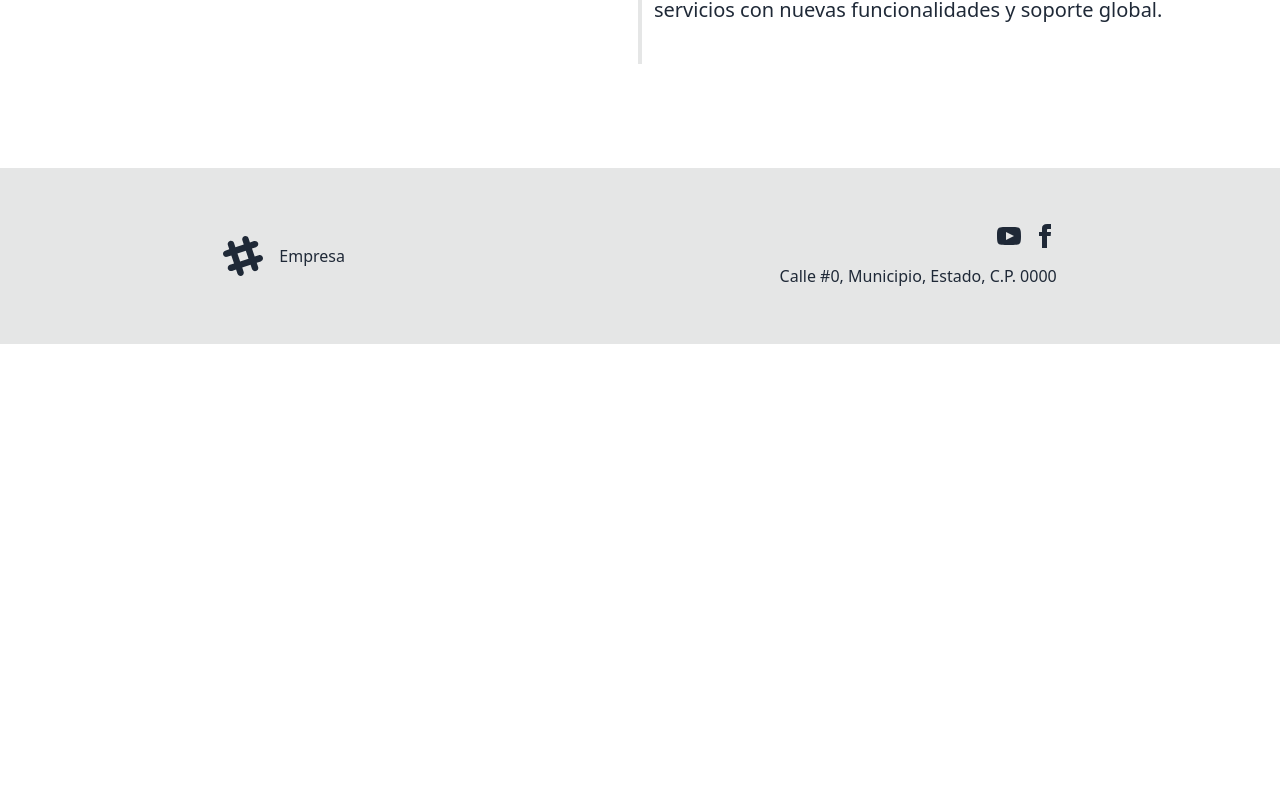
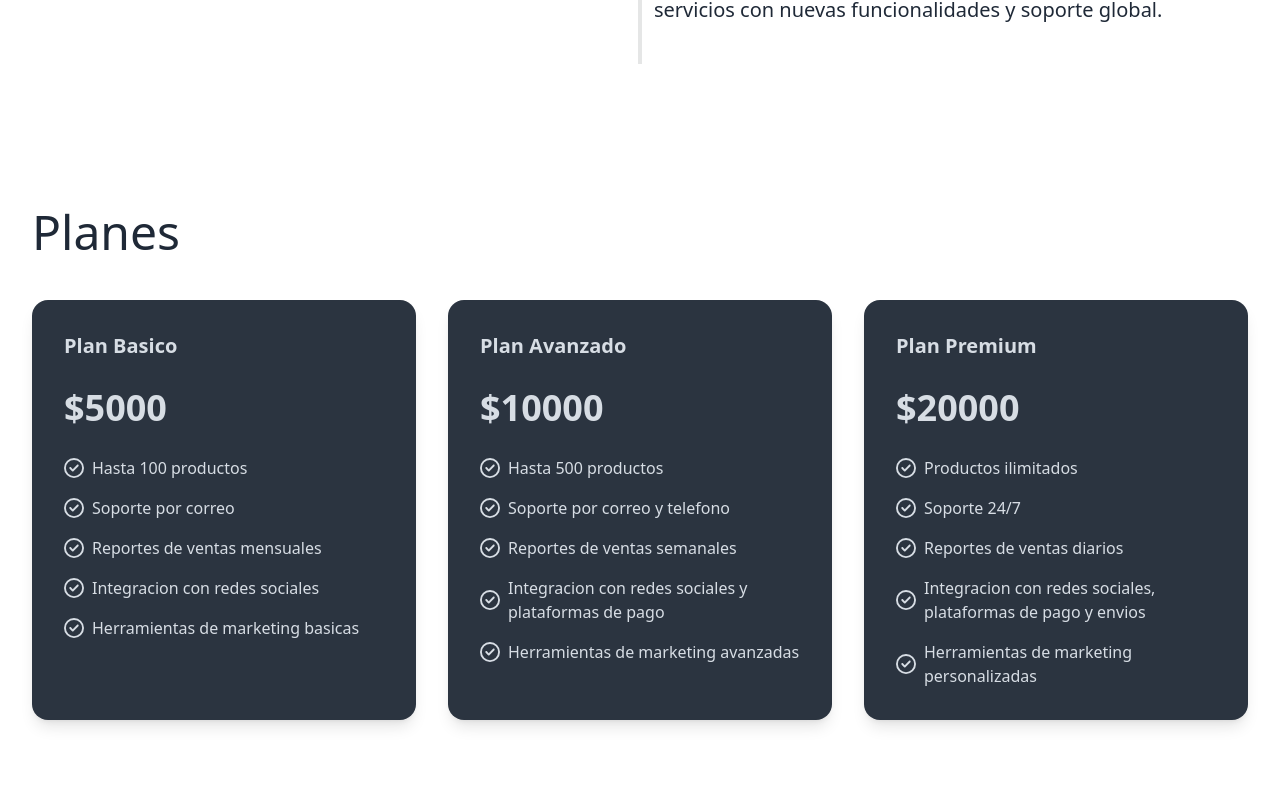
Before and after one commit to javier-rosales/tailwind-test, a React (Vite) app: page / in a window 1280 px wide. Shown: the part 4312-5120 px from the top of the page. Before the commit the page ends 4656 px from the top, so only its background shows below. Built offline with nearby package versions, Linux system fonts and the light colour scheme.

Commit message:
Add component: PlanCard

```diff
--- a/src/components/Home.jsx
+++ b/src/components/Home.jsx
@@ -5,6 +5,8 @@ import UserReviewCard from './UserReviewCard'
 import Card from './Card'
 import Timeline from './Timeline'
 import timelineEntries from '../timelineEntries'
+import PlanCard from './PlanCard'
+import plans from '../plans'
 
 const Home = () => {
   return (
@@ -100,6 +102,19 @@ const Home = () => {
         </SectionTitle>
         <Timeline entries={timelineEntries} />
       </Section>
+      <Section>
+        <SectionTitle>
+          Planes
+        </SectionTitle>
+        <div className='grid grid-cols-1 lg:grid-cols-3 gap-8'>
+          {plans.map(({ id, ...plan }) => (
+            <PlanCard
+              key={id}
+              {...plan}
+            />
+          ))}
+        </div>
+      </Section>
     </>
   )
 }
--- a/src/components/IconCheck.jsx
+++ b/src/components/IconCheck.jsx
@@ -1,7 +1,11 @@
 const IconCheck = () => {
   return (
-    <svg xmlns="http://www.w3.org/2000/svg" viewBox="0 0 512 512">
-      <path d="M256 48a208 208 0 1 1 0 416 208 208 0 1 1 0-416zm0 464A256 256 0 1 0 256 0a256 256 0 1 0 0 512zM369 209c9.4-9.4 9.4-24.6 0-33.9s-24.6-9.4-33.9 0l-111 111-47-47c-9.4-9.4-24.6-9.4-33.9 0s-9.4 24.6 0 33.9l64 64c9.4 9.4 24.6 9.4 33.9 0L369 209z"/>
+    <svg
+      className='w-5 h-5 fill-current'
+      xmlns='http://www.w3.org/2000/svg'
+      viewBox='0 0 512 512'
+      >
+      <path d='M256 48a208 208 0 1 1 0 416 208 208 0 1 1 0-416zm0 464A256 256 0 1 0 256 0a256 256 0 1 0 0 512zM369 209c9.4-9.4 9.4-24.6 0-33.9s-24.6-9.4-33.9 0l-111 111-47-47c-9.4-9.4-24.6-9.4-33.9 0s-9.4 24.6 0 33.9l64 64c9.4 9.4 24.6 9.4 33.9 0L369 209z'/>
     </svg>
   )
 }
--- /dev/null
+++ b/src/components/PlanCard.jsx
@@ -0,0 +1,29 @@
+import IconCheck from './IconCheck'
+
+const PlanCard = ({ title, price, items }) => {
+  return (
+    <div className='card bg-neutral text-neutral-content shadow-lg overflow-hidden'>
+      <div className='card-body relative'>
+        <h4 className='card-title mb-5'>
+          {title}
+        </h4>
+        <p className='grow-0 text-4xl font-bold mb-5'>
+          {price}
+        </p>
+        <ul className='flex flex-col gap-4 text-base'>
+          {items.map(item => (
+            <li
+              key={item}
+              className='grid grid-cols-[auto,1fr] gap-2 items-center'
+            >
+              <IconCheck />
+              {item}
+            </li>
+          ))}
+        </ul>
+      </div>
+    </div>
+  )
+}
+
+export default PlanCard
--- /dev/null
+++ b/src/plans.js
@@ -0,0 +1,44 @@
+import { v4 as uuidv4 } from 'uuid'
+
+const plans = [
+  {
+    title: 'Plan Basico',
+    price: '$5000',
+    items: [
+      'Hasta 100 productos',
+      'Soporte por correo',
+      'Reportes de ventas mensuales',
+      'Integracion con redes sociales',
+      'Herramientas de marketing basicas'
+    ]
+  },
+  {
+    title: 'Plan Avanzado',
+    price: '$10000',
+    items: [
+      'Hasta 500 productos',
+      'Soporte por correo y telefono',
+      'Reportes de ventas semanales',
+      'Integracion con redes sociales y plataformas de pago',
+      'Herramientas de marketing avanzadas'
+    ]
+  },
+  {
+    title: 'Plan Premium',
+    price: '$20000',
+    items: [
+      'Productos ilimitados',
+      'Soporte 24/7',
+      'Reportes de ventas diarios',
+      'Integracion con redes sociales, plataformas de pago y envios',
+      'Herramientas de marketing personalizadas'
+    ]
+  }
+]
+
+const plansWithIds = plans.map(plan => ({
+  ...plan,
+  id: uuidv4()
+}))
+
+export default plansWithIds
```
